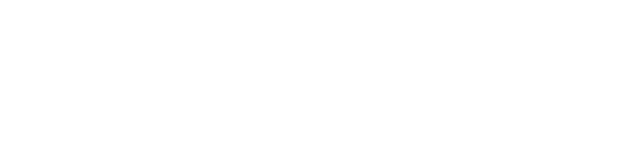
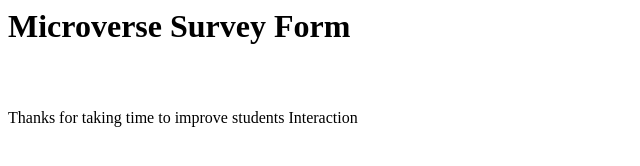
Before and after one commit to viveklaks/trialVivekWithOuail, a plain HTML site: page index.html in a window 1280 px wide. Shown: the whole page, without its empty margins (0-640 px from the left). Drawn offline with Linux system fonts and the light colour scheme.

Commit message:
commit 1st and 2nd user case

```diff
--- a/index.html
+++ b/index.html
@@ -4,8 +4,13 @@
     <meta http-equiv="X-UA-Compatible" content="IE=edge">
     <meta name="viewport" content="width=device-width, initial-scale=1.0">
     <title>Document</title>
+    <link rel="stylesheet" href="styles.css">
 </head>
 <body>
+    <h1 id="title">Microverse Survey Form</h1>
+    <p id="description">
+        Thanks for taking time to improve students Interaction
+    </p>
 
 </body>
 </html>
--- /dev/null
+++ b/styles.css
@@ -0,0 +1,12 @@
+html{
+    height: 100%;
+    width: 100%
+}
+body{
+    height: 100%;
+    width: 100%
+}
+h1{
+    height: 10%;
+    width: 100%
+}
```
